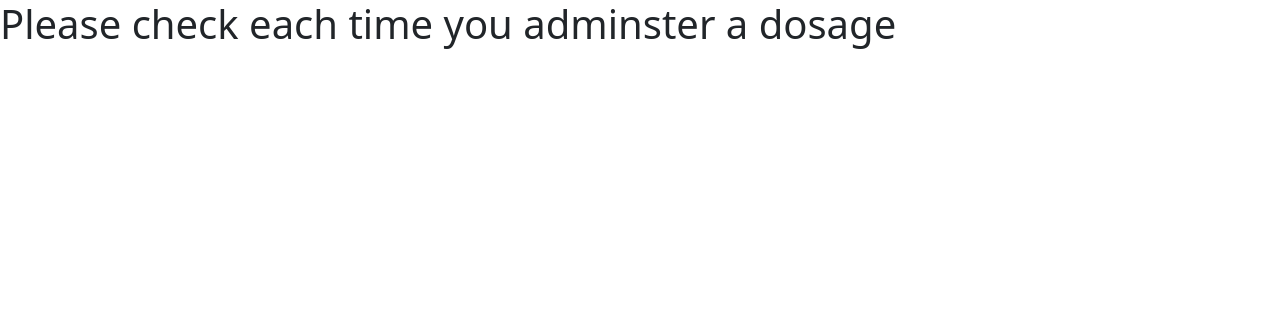
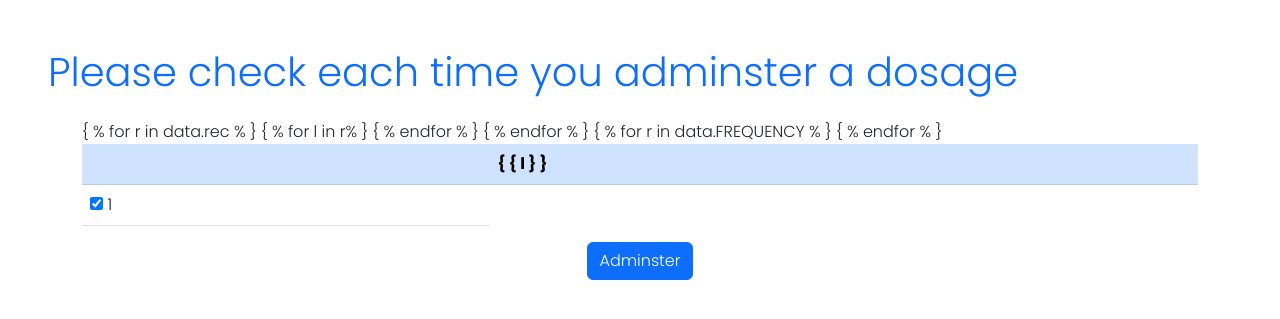
Before and after one commit to mariamgamal70/ICU-Management-System, a Flask app: template Templates/nurse/adminsteredprescription.html in a window 1280 px wide. Shown: the top 319 px of the page. Run offline with Flask 2, Linux system fonts and the light colour scheme; the template is opened without the code that fills it, so the values that code supplies are empty; some libraries are stand-ins or nearby versions.

Commit message:
prescription update
update tooltip for prescription check
added checkbox table for prescription in adminsteredprescription

```diff
--- a/Templates/nurse/adminsteredprescription.html
+++ b/Templates/nurse/adminsteredprescription.html
@@ -10,10 +10,43 @@
     <link href='https://unpkg.com/boxicons@2.1.4/css/boxicons.min.css' rel='stylesheet'>
     <script src="https://cdnjs.cloudflare.com/ajax/libs/jquery/3.3.1/jquery.min.js"></script>
     <script src="https://cdn.jsdelivr.net/npm/bootstrap@5.2.3/dist/js/bootstrap.bundle.min.js"></script>
+    <style>
+        body {
+            font-family: "Poppins", sans-serif;
+        }
+    </style>
     <title>Prescription Adminsteration</title>
 </head>
-<body>
-    <h1>Please check each time you adminster a dosage</h1>
-
+<body class="m-5">
+    <h1 class="mb-4 text-primary">Please check each time you adminster a dosage</h1>
+        <div class="container">
+        <form action="">
+            <table class="table table-hover">
+                <thead class="table-primary">
+                    <tr>
+                        <th scope="col"></th>
+                        { % for r in data.rec % }
+                            { % for l in r% }
+                            <th> { { l } }</th>
+                            { % endfor % }
+                        { % endfor % }
+                    </tr>
+                </thead>
+                <tbody>
+                    { % for r in data.FREQUENCY % }
+                    <tr>
+                        <td>
+                            <div class="custom-control custom-checkbox">
+                                <input type="checkbox" class="custom-control-input" id="customCheck1" checked>
+                                <label class="custom-control-label" for="customCheck1">1</label>
+                            </div>
+                        </td>
+                    </tr>
+                    { % endfor % }
+                </tbody>
+            </table>
+            <div class="text-center"><input type="submit" value="Adminster" class="btn btn-primary"></div>
+        </form>
+    </div>
 </body>
 </html>
```
Also changed, not shown: Templates/nurse/prescreptioncheck.html (+6 -1 lines).
